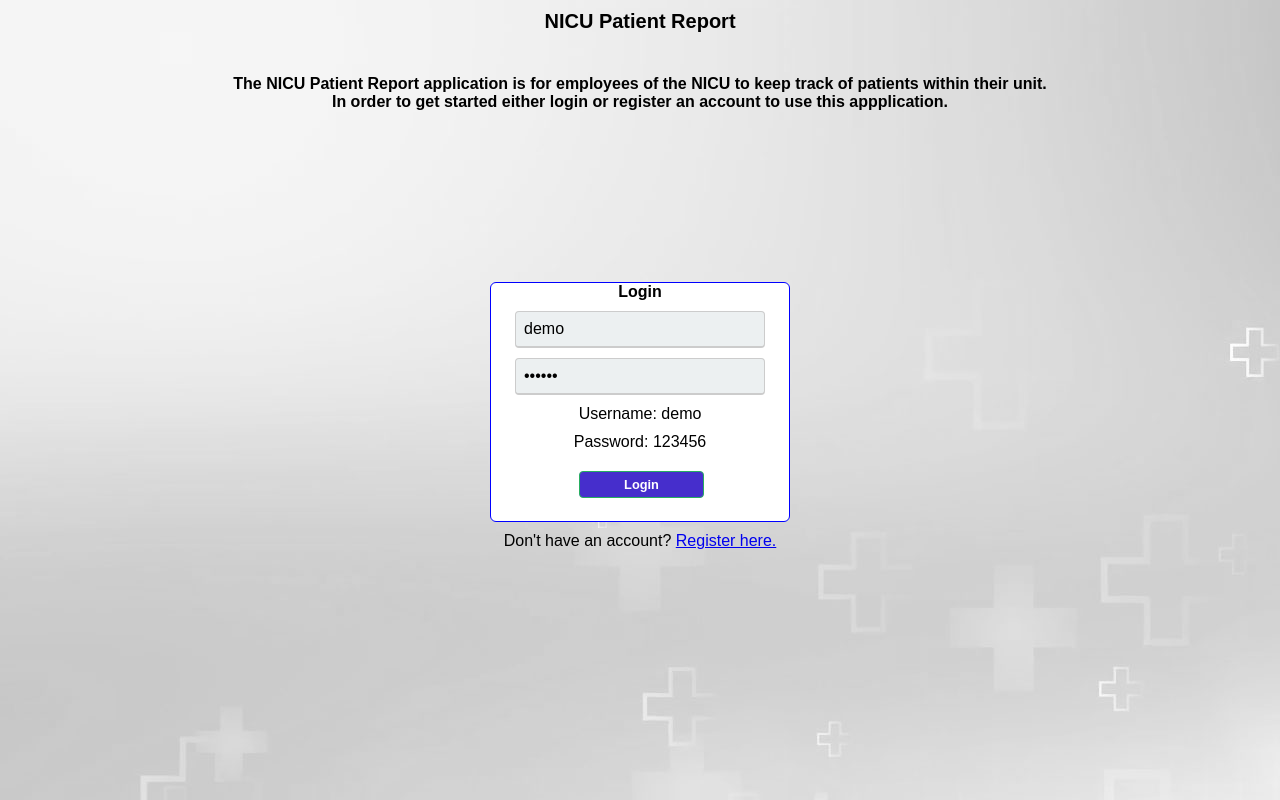
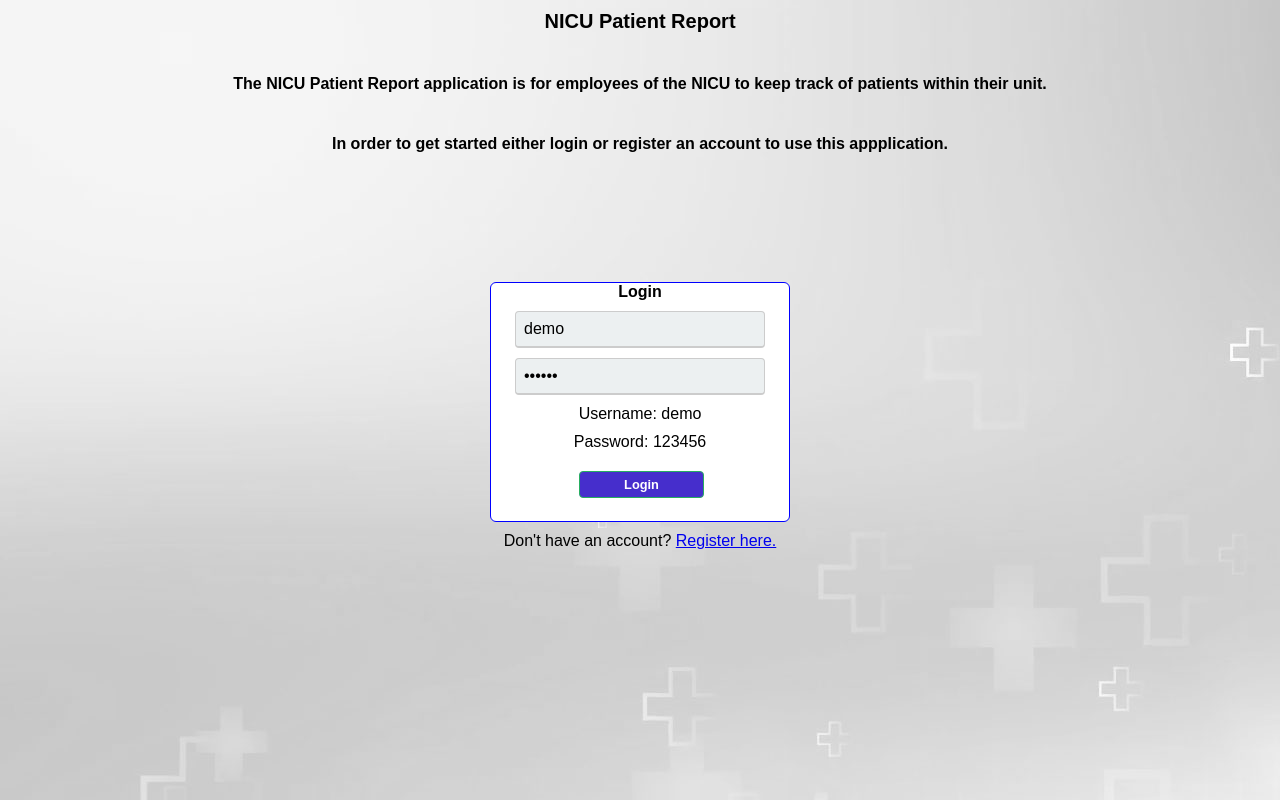
Before and after one commit to Pillgrumm/patient-tracking-node-capstone, a website: page public/index.html in a window 1280 px wide. Drawn offline with nearby package versions, Linux system fonts and the light colour scheme.

Commit message:
spaced out application summary information to look less compressed

```diff
--- a/public/style.css
+++ b/public/style.css
@@ -42,14 +42,18 @@ Header styles
     font-size: 20px;
 }
 
+
+
 /* -------------------------------------
 Content styles
 */
-.app-summary {
+.app-summary h1,
+.app-summary h2 {
     display: block;
     text-align: center;
     margin: 2rem auto;
     padding-top:10px;
+
 }
 
 .form-wrapper {
```
